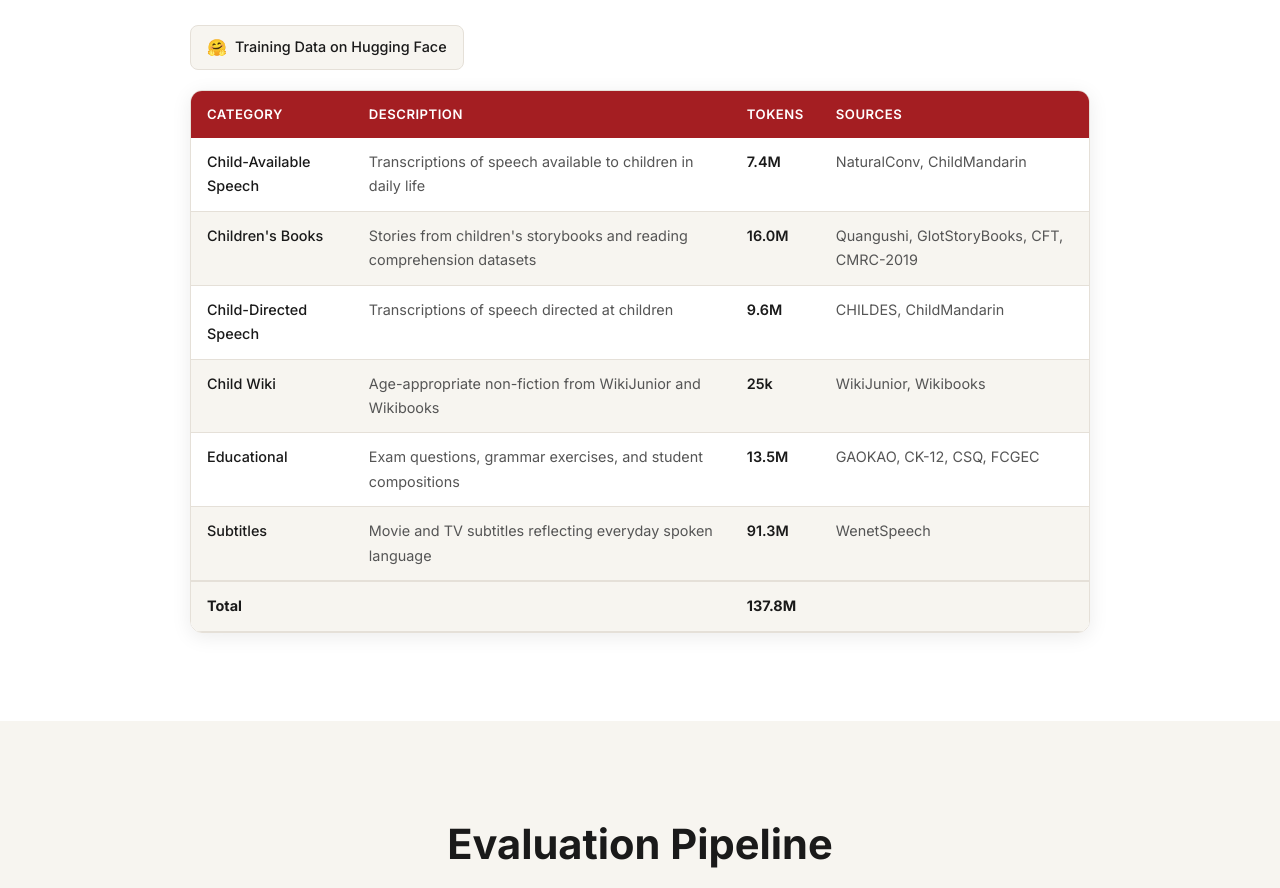
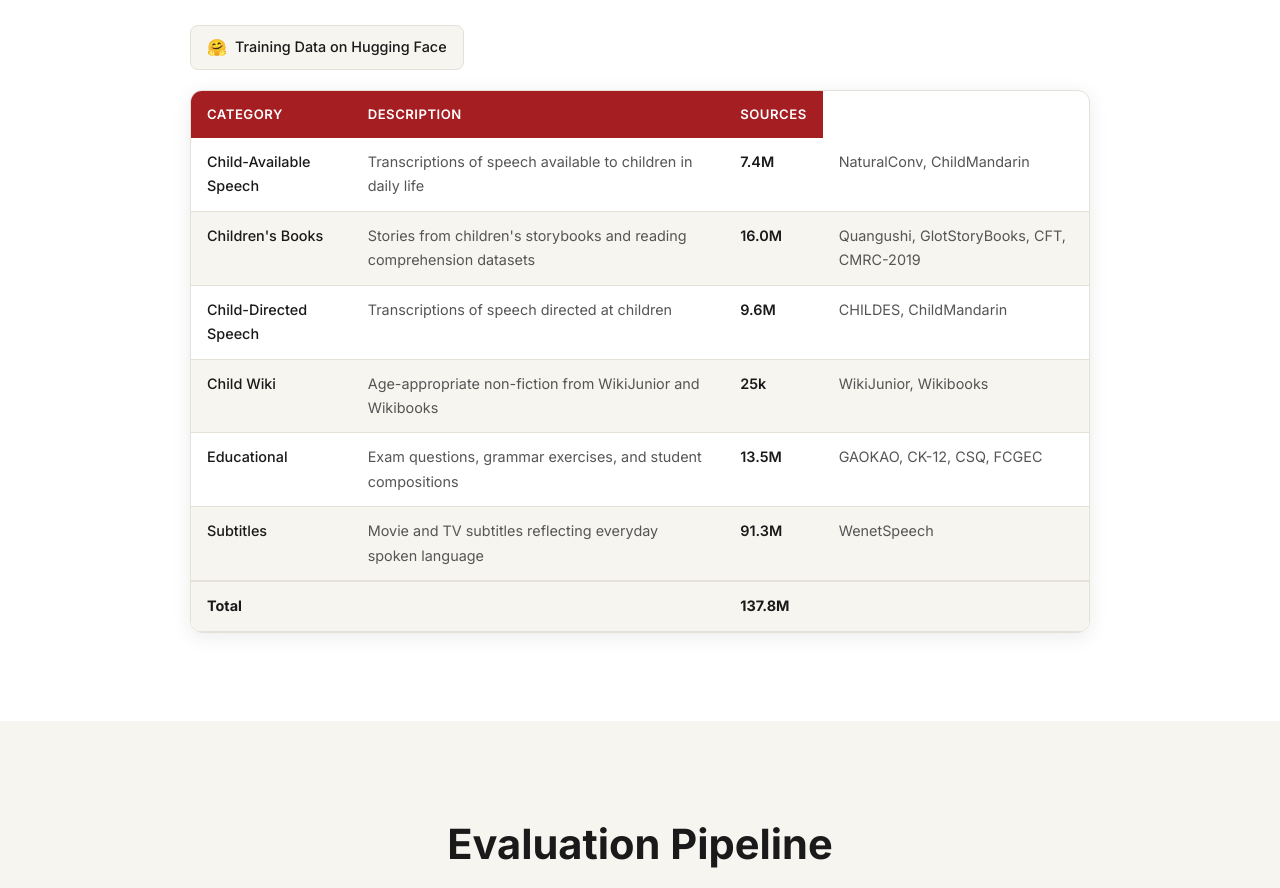
Before and after one commit to chinese-babylm/chinese-babylm.github.io, a plain HTML site: page index.html in a window 1280 px wide. Shown: the part 3351-4239 px from the top of the page. Drawn offline with Linux system fonts and the light colour scheme.

Commit message:
Update index.html

```diff
--- a/index.html
+++ b/index.html
@@ -226,7 +226,6 @@
                 <tr>
                   <th data-en="Category" data-zh="类别">Category</th>
                   <th data-en="Description" data-zh="描述">Description</th>
-                  <th data-en="Tokens" data-zh="词元数">Tokens</th>
                   <th data-en="Sources" data-zh="来源">Sources</th>
                 </tr>
               </thead>
```
